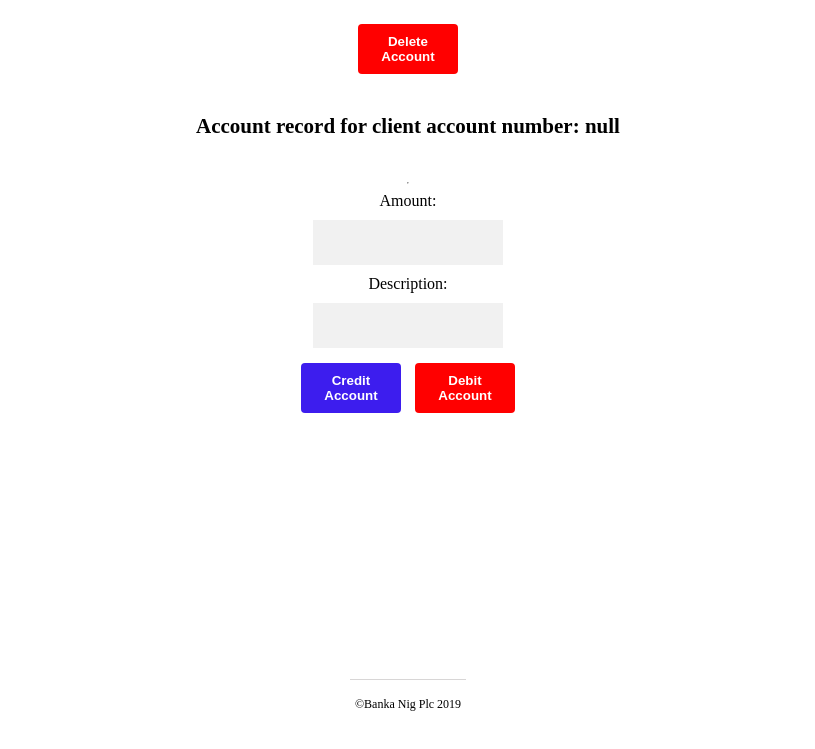
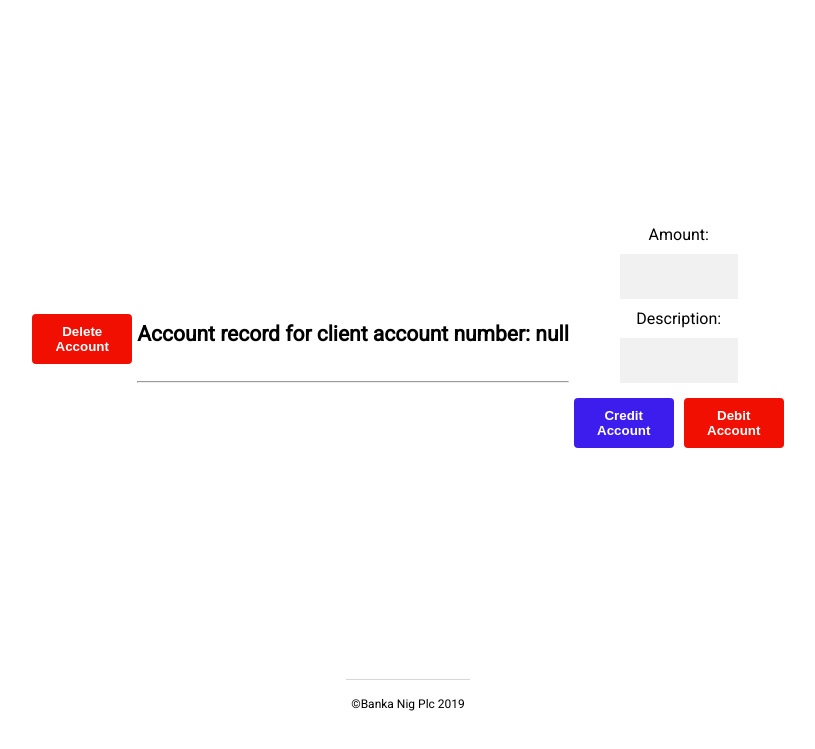
Before and after one commit to chialuka/Banka-App, a plain HTML site: page account-record/index.html in a window 1280 px wide. Shown: the part 61-810 px from the top of the page, without its empty margins (232-1047 px from the left). Drawn offline with Linux system fonts and the light colour scheme.

Commit message:
change client dashboard ui

```diff
--- a/account-record/index.html
+++ b/account-record/index.html
@@ -3,6 +3,10 @@
   <head>
     <title>Account Record</title>
     <link rel="stylesheet" href="styles.css" />
+    <link
+      href="https://fonts.googleapis.com/css?family=Montserrat|Open+Sans|Roboto"
+      rel="stylesheet"
+    />
     <meta charset="UTF-8" />
     <meta name="viewport" content="width=device-width, initial-scale=1.0" />
     <meta name="author" content="Chukwualuka Chiama" />
@@ -17,25 +21,29 @@
       <h2 id="user"></h2>
     </header>
     <main>
-      <div class="top-buttons">
+      <div class="buttons">
         <button id="activate" onclick="activateAccount()"></button>
         <button class="delete" onclick="deleteAccount()">Delete Account</button>
       </div>
-      <h5 id="account"></h5>
-      <div id="account-details"></div>
-      <hr />
-      <div>
+      <div class="account-body">
+        <h5 id="account"></h5>
+        <div id="account-details"></div>
+        <hr />
+      </div>
+      <div class="bottom">
         <div class="amount-inputs">
           <label for="amount">Amount:</label>
           <input type="number" name="amount" id="amount" />
           <label for="description">Description:</label>
           <input type="text" name="description" id="description" />
+          <div id="error"></div>
         </div>
-        <div id="error"></div>
-      </div>
-      <div>
-        <button class="credit" onclick="creditAccount()">Credit Account</button>
-        <button class="debit" onclick="debitAccount()">Debit Account</button>
+        <div class="bottom-buttons">
+          <button class="credit" onclick="creditAccount()">
+            Credit Account
+          </button>
+          <button class="debit" onclick="debitAccount()">Debit Account</button>
+        </div>
       </div>
     </main>
     <footer class="footer">
--- a/account-record/styles.css
+++ b/account-record/styles.css
@@ -1,3 +1,6 @@
+/* :root {
+  red: #f00f00
+} */
 html {
   margin: 0;
 }
@@ -7,22 +10,23 @@ body {
   display: flex;
   flex-direction: column;
   align-items: center;
+  font-family: 'Roboto', sans-serif;
 }
 
 header {
   height: 80px;
-  text-align: center
+  text-align: center;
 }
 
-#header{
-  text-align: center
+#header {
+  text-align: center;
 }
 
 .logo {
   cursor: pointer;
   align-items: center;
   font-family: Verdana, Geneva, Tahoma, sans-serif;
-  font-weight: bold
+  font-weight: bold;
 }
 
 a {
@@ -38,33 +42,13 @@ main {
   min-height: calc(100vh - 160px);
 }
 
-.top-buttons {
+.buttons {
   display: flex;
-  flex-direction: row
+  flex-direction: row;
 }
 
-@media screen and (min-width: 500px) {
-  .footer {
-    font-size: 10px;
-  }
-  .list .item {
-    font-size: 17px;
-  }
-  #account {
-    font-size: 18px;
-  }
-}
-
-@media screen and (min-width: 650px) {
-  .footer {
-    font-size: 12px;
-  }
-  .list .item {
-    font-size: 19px;
-  }
-  #account {
-    font-size: 21px;
-  }
+#account {
+  text-align: center;
 }
 
 #activate {
@@ -78,7 +62,8 @@ main {
   display: flex;
   flex-direction: column;
   box-shadow: 0px 8px 16px 0px rgba(0, 0, 0, 0.2);
-  list-style-type: none
+  list-style-type: none;
+  font-family: 'Monteserrat', sans-serif;
 }
 
 .item {
@@ -98,7 +83,6 @@ input {
 .amount-inputs {
   display: flex;
   flex-direction: column;
-  width: 400px;
   align-items: center;
 }
 
@@ -114,7 +98,7 @@ button {
 
 button:hover,
 button:focus {
-  cursor: pointer
+  cursor: pointer;
 }
 
 button:disabled {
@@ -123,7 +107,7 @@ button:disabled {
 }
 
 .delete {
-  background-color: red;
+  background-color: #f00f00;
 }
 
 .credit {
@@ -131,12 +115,17 @@ button:disabled {
 }
 
 .debit {
-  background-color: red;
+  background-color: #f00f00;
 }
 
 #error {
-  color: red;
+  color: #f00f00;
   font-size: 15px;
+}
+
+.bottom-buttons {
+  display: flex;
+  flex-direction: row;
 }
 
 footer {
@@ -152,3 +141,37 @@ footer {
 footer a {
   padding: 8px;
 }
+
+@media screen and (min-width: 425px) {
+  .footer {
+    font-size: 10px;
+  }
+  .list .item {
+    font-size: 17px;
+  }
+  #account {
+    font-size: 18px;
+  }
+}
+
+@media screen and (min-width: 768px) {
+  main {
+    flex-direction: row;
+  }
+  .buttons {
+    flex-direction: column;
+  }
+  .footer {
+    font-size: 12px;
+  }
+  .list .item {
+    font-size: 19px;
+  }
+  #account {
+    font-size: 21px;
+  }
+  .bottom {
+    display: flex;
+    flex-direction: column;
+  }
+}
--- a/client-dashboard/styles.css
+++ b/client-dashboard/styles.css
@@ -4,7 +4,8 @@ html {
 
 body {
   margin: 0;
-  font-family: Arial, Helvetica, sans-serif;
+  font-family: 'Roboto', sans-serif, Arial, Helvetica, sans-serif;
+  background-color: rgb(231, 231, 231);
 }
 
 * {
@@ -31,15 +32,7 @@ header {
 
 .buttons-class {
   display: flex;
-}
-
-@media screen and (min-width: 650px) {
-  footer p {
-    font-size: 12px
-  }
-  p {
-    font-size: 18px
-  }
+  flex-direction: row;
 }
 
 button {
@@ -48,7 +41,6 @@ button {
   border-radius: 4px;
   background-color: rgba(176, 181, 243, 0.5);
   margin: 5px;
-  /* width: 100px; */
   color: black
 }
 
@@ -62,7 +54,15 @@ a {
 
 .list {
   list-style-type: none;
-  padding: 10px
+  padding: 10px;
+  box-shadow: 0 4px 8px 0 rgba(0,0,0,0.2);
+  transition: 0.3s;
+  font-family: 'Montserrat', sans-serif;
+  background-color: rgba(240, 230, 220, 0.5);
+}
+
+.list:hover {
+  box-shadow: 0 8px 16px 0 rgba(0,0,0,0.2);
 }
 
 .item {
@@ -81,3 +81,32 @@ footer {
 footer a {
   padding: 10px;
 }
+
+@media screen and (min-width: 768px) {
+  main {
+    flex-direction: row;
+    font-size: 1.1em;
+  }
+  .buttons-class {
+    width: 30%;
+    flex-direction: column;
+    padding: 15px;
+    border-radius: 5px;
+  }
+  .account-details {
+    width: 60%;
+    display: flex;
+    align-items: center;
+    justify-content: right;
+    flex-direction: column;
+  }
+  #account {
+    width: 80%;
+  }
+  footer p {
+    font-size: 12px
+  }
+  p {
+    font-size: 18px
+  }
+}
--- a/public-css/styles.css
+++ b/public-css/styles.css
@@ -4,7 +4,7 @@ html {
 
 body {
   margin: 0;
-  font-family: Arial, Helvetica, sans-serif;
+  font-family: 'Roboto', Arial, Helvetica, sans-serif;
   background-color: rgba(250, 250, 250, 0.9);
   color: rgb(10, 8, 8);
   font-size: 10px;
@@ -109,7 +109,29 @@ select {
 }
 
 p {
-  font-size: 13px;
+  font-size: 15px;
+}
+
+.link {
+  display: flex;
+  margin-bottom: 50px;
+  justify-content: center;
+}
+
+.staffLink {
+  font-family: 'Montserrat', sans-serif, 'Open Sans', 'Roboto', Arial;
+  font-size: 15px;
+  align-items: center;
+  text-align: center;
+  text-decoration: none;
+  border-radius: 20px;
+  background-image: linear-gradient(#00d2ff, #3a7bd5);
+  padding: 15px 20px;
+  color: white;
+}
+
+.fa, .fab, .fal, .far, .fas {
+  padding-left: 20px;
 }
 
 .back {
--- a/styles.css
+++ b/styles.css
@@ -10,7 +10,7 @@ html {
 }
 
 body {
-  font-family: Arial, Helvetica, sans-serif;
+  font-family: 'Roboto', Arial, Helvetica, sans-serif;
   margin: 0;
 }
 
```
Also changed, not shown: client-dashboard/index.html (+13 -5 lines), client-login/index.html (+5 -4 lines).
